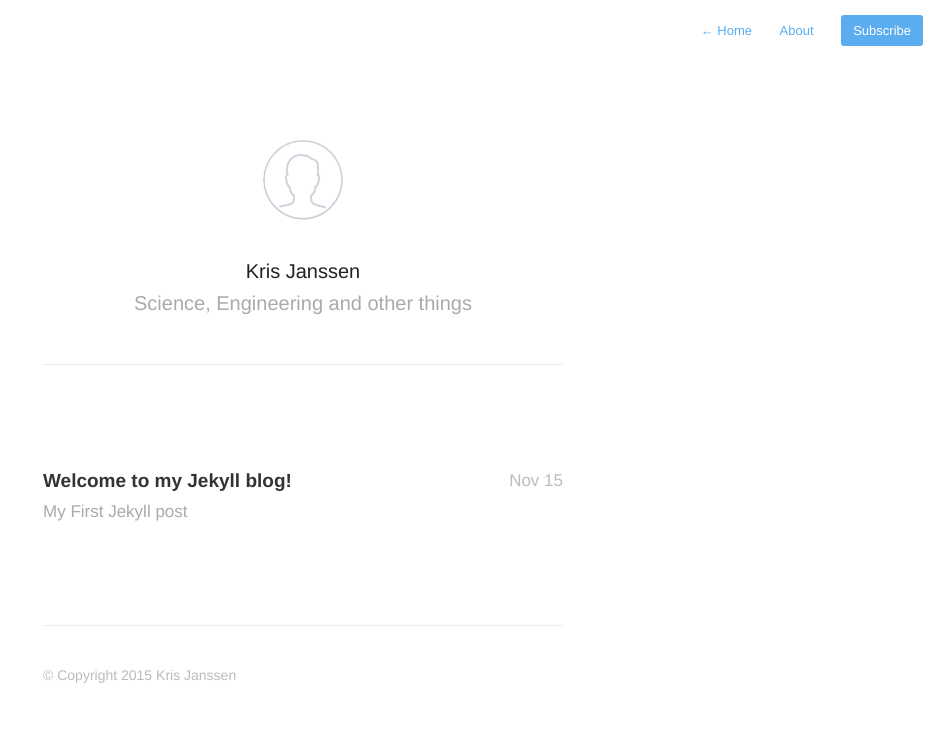
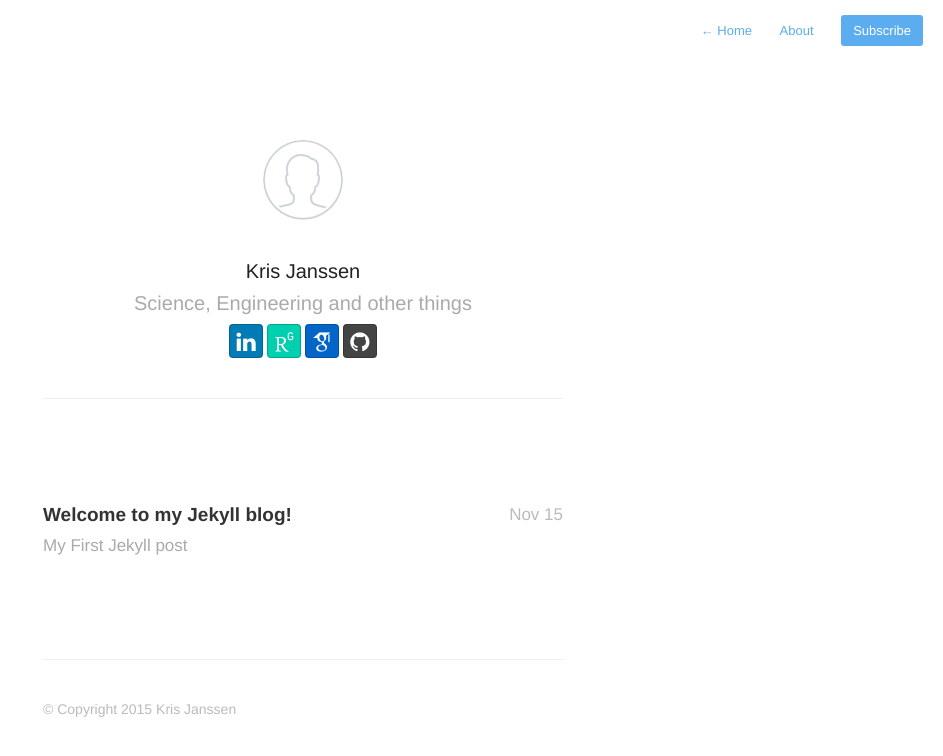
Before and after one commit to KrisJanssen/KrisJanssen.github.io, a Jekyll site: the page built from index.html, in a window 1280 px wide. Shown: the top 756 px of the page, without its empty margins (337-1280 px from the left). Built offline with Jekyll 4.4.1, drawn with Linux system fonts in a browser that asks for light colours; nearby versions of some CDN libraries; some web fonts are replaced; Markdown is read by kramdown in place of the engine named in the settings; the list of posts is cut into pages by our own code.

Commit message:
Social icons in header

```diff
--- a/_includes/profile.html
+++ b/_includes/profile.html
@@ -10,6 +10,10 @@
         {% endif %}
             <h1>{{ site.author }}</h1>
             <h2>{{ site.description }}</h2>
+            <a class="btn btn-social-icon btn-linkedin" href="https://be.linkedin.com/in/krisjanssen"><span class="fa fa-linkedin"></span></a></td>
+            <a class="btn btn-social-icon btn-researchgate"><span class="ai ai-researchgate" href="https://www.researchgate.net/profile/Kris_Janssen"></span></a></td>
+            <a class="btn btn-social-icon btn-google-scholar" href="https://scholar.google.be/citations?user=KnyBBNUAAAAJ&hl=en"><span class="ai ai-google-scholar"></span></a></td>
+            <a class="btn btn-social-icon btn-github" href="https://github.com/KrisJanssen"><span class="fa fa-github"></span></a></td>
         </header>
     </section>
 </div>
```
